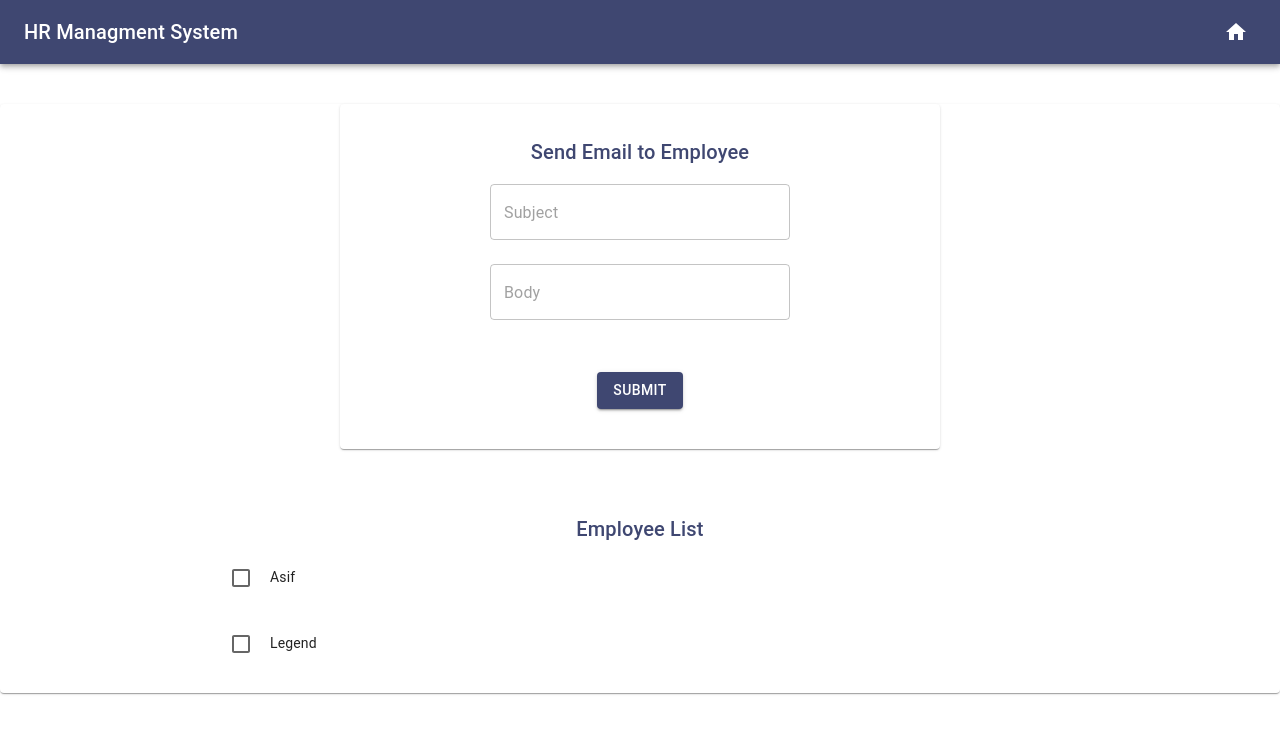
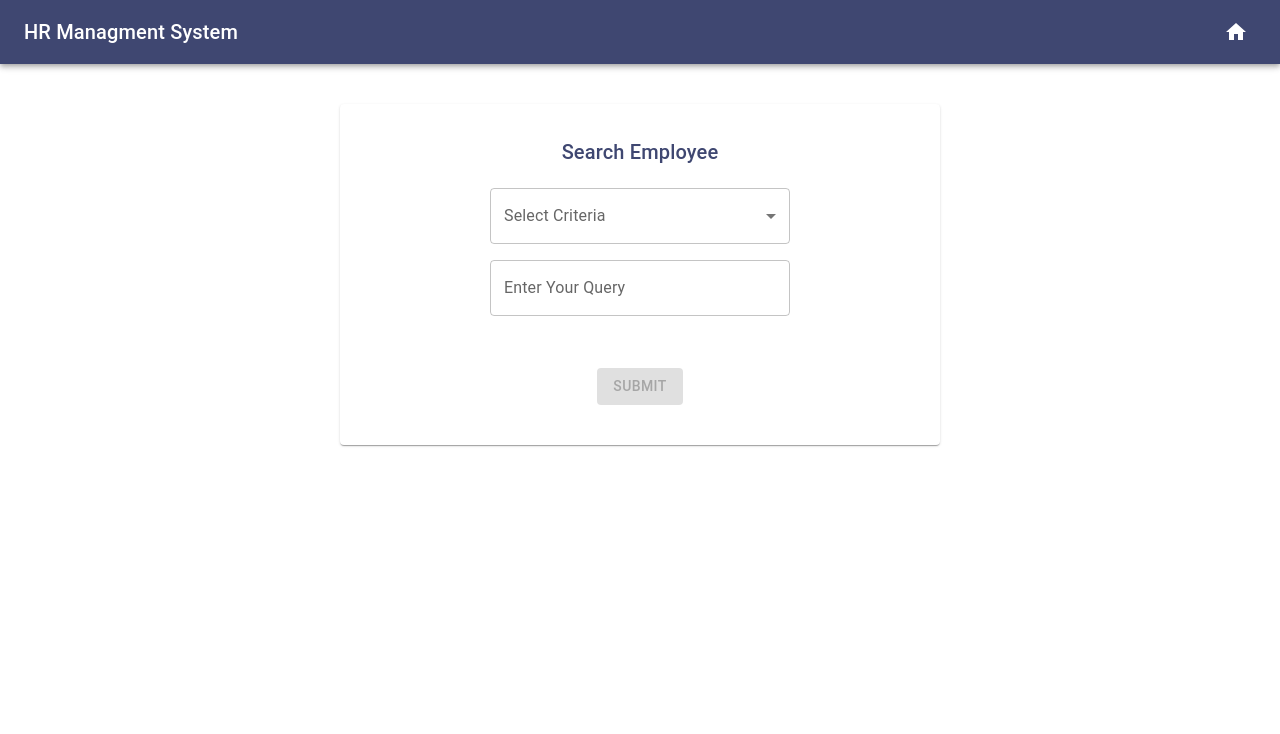
Before and after one commit to ASIF-Mahmud1/TechNext, a React (Create React App) app in the folder client/: page / in a window 1280 px wide. Shown: the top 734 px of the page. Built offline with nearby package versions, Linux system fonts and the light colour scheme.

Commit message:
[done] UI of search employee

```diff
--- a/client/src/MainRouter.js
+++ b/client/src/MainRouter.js
@@ -9,6 +9,7 @@ import TopBar from './home/container/TopBar'
 import UploadCSV from './employee/component/UploadCSV'
 import Employee from './employee/component/Employee'
 import SendEmail from './employee/component/SendEmail'
+import SearchEmployee from './employee/component/SearchEmployee'
 export default function MainRouter() {
   return (
     <Router>
@@ -17,7 +18,8 @@ export default function MainRouter() {
             <Routes>
               {/* <Route path="/" element={ <UploadCSV />}/> */}
               {/* <Route path ="/" element ={<Employee/>} />  */}
-              <Route path="/" element={<SendEmail/>  }  />
+              {/* <Route path="/" element={<SendEmail/>  }  /> */}
+              <Route path="/" element={ <SearchEmployee/> }  />
             </Routes>
         </TopBar>
       </div>
--- /dev/null
+++ b/client/src/employee/component/SearchEmployee.js
@@ -0,0 +1,94 @@
+import React, {useState,useEffect} from 'react'
+import {makeStyles}  from '@mui/styles';
+import {Button,Typography,TextField,Card,CardActions,CardContent,MenuItem,  Checkbox, Icon,ListItem, ListItemSecondaryAction, List,IconButton,ListItemText,ListItemAvatar, Paper} from '@mui/material';
+
+const useStyles = makeStyles(theme => ({
+  card: {
+    maxWidth: 600,
+    margin: 'auto',
+    textAlign: 'center',
+    marginTop: theme.spacing(5),
+    paddingBottom: theme.spacing(2)
+  },
+  error: {
+    verticalAlign: 'middle'
+  },
+  title: {
+    marginTop: theme.spacing(2),
+    marginBottom:20,
+    color: theme.palette.openTitle
+  },
+  textField: {
+    marginLeft: theme.spacing(1),
+    marginRight: theme.spacing(1),
+    width: 300
+  },
+  submit: {
+    margin: 'auto',
+    marginBottom: theme.spacing(2)
+  }
+}))
+
+export default function CreateSubCategory() {
+    const classes = useStyles()
+    const categories= [{title:"firstName"},{title:"lastName"},{title:"email"}]
+    const [category, setCategory] = React.useState('');
+    const [query,setQuery]=React.useState('')
+
+    const clickSubmit = async() => {
+        const body= {
+         [category]: query
+        }
+        console.log(body)
+    //    const response= await create("subCategory",{ t: jwt.token },body) // create subCategory
+    //    if(!response.error)
+    //    {
+    //        console.log(response)
+    //    }
+    //    else
+    //    {
+    //        console.log("Something went wrong on creating Sub-Category ",response)   // Handle error
+    //    }
+    }
+
+    const handleChange =event => {
+
+        setQuery( event.target.value.trim() )
+    }
+
+    const handleSetCategory = (e) => {
+        setCategory(e.target.value)
+
+    }
+
+  return (
+      <Card className={classes.card}>
+          <CardContent>
+              <Typography variant="h6" className={classes.title}>
+                 Search Employee
+              </Typography>
+              <TextField
+                  className={classes.textField}
+                  id="outlined-select-currency"
+                  select
+                  label="Select Criteria"
+                  value={category}
+                  onChange={handleSetCategory}
+              >
+                  {categories.map((option) => (
+                      <MenuItem key={option.title} value={option.title}>
+                          {option.title}
+                      </MenuItem>
+                  ))}
+              </TextField>
+
+              <TextField label="Enter Your Query " className={classes.textField} value={query} onChange={handleChange} margin="normal" /><br />
+              <br />
+
+          </CardContent>
+        <CardActions>
+          <Button disabled={category===''|| query===''} color="primary" variant="contained" onClick={clickSubmit} className={classes.submit}>Submit</Button>
+        </CardActions>
+      </Card>
+    )
+}
```
